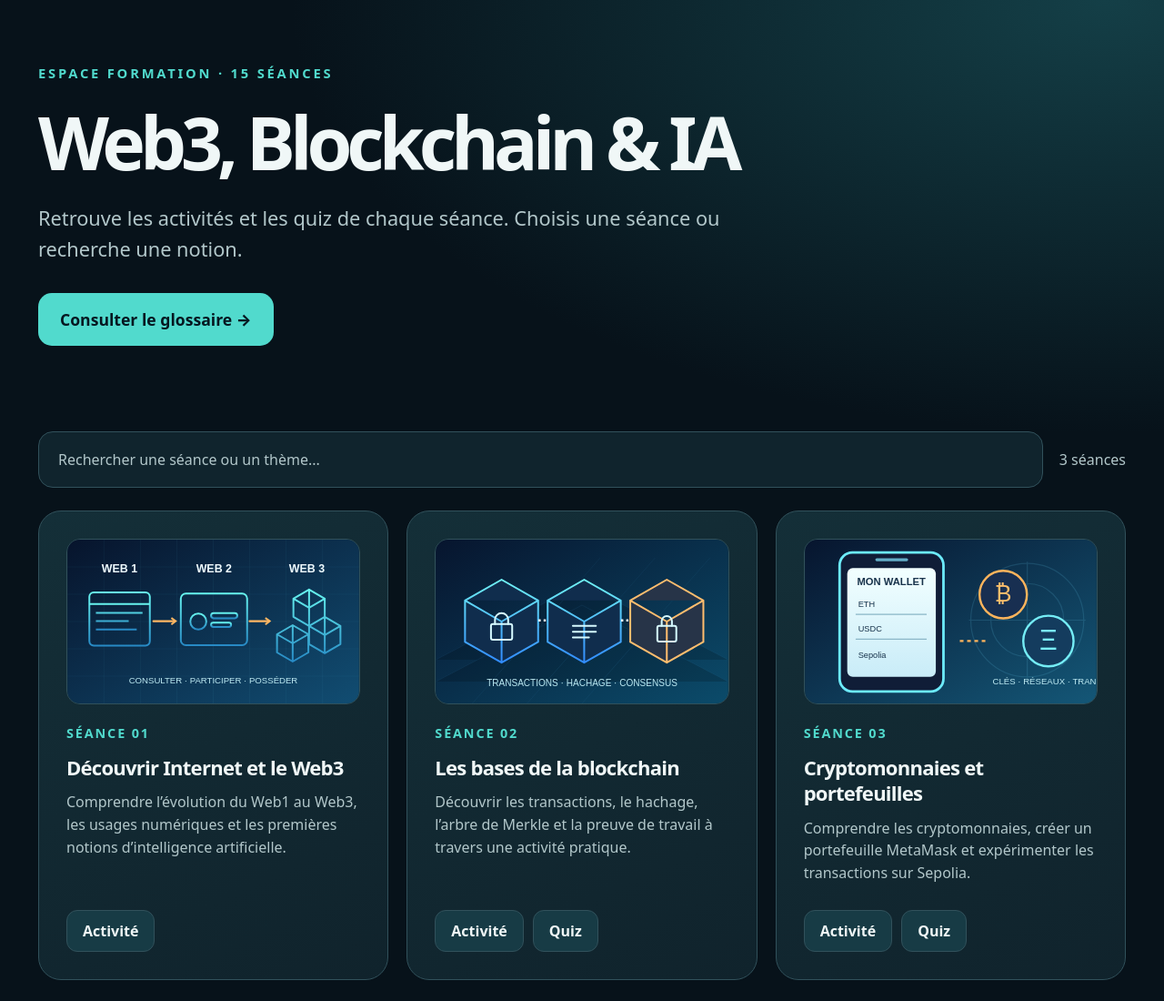
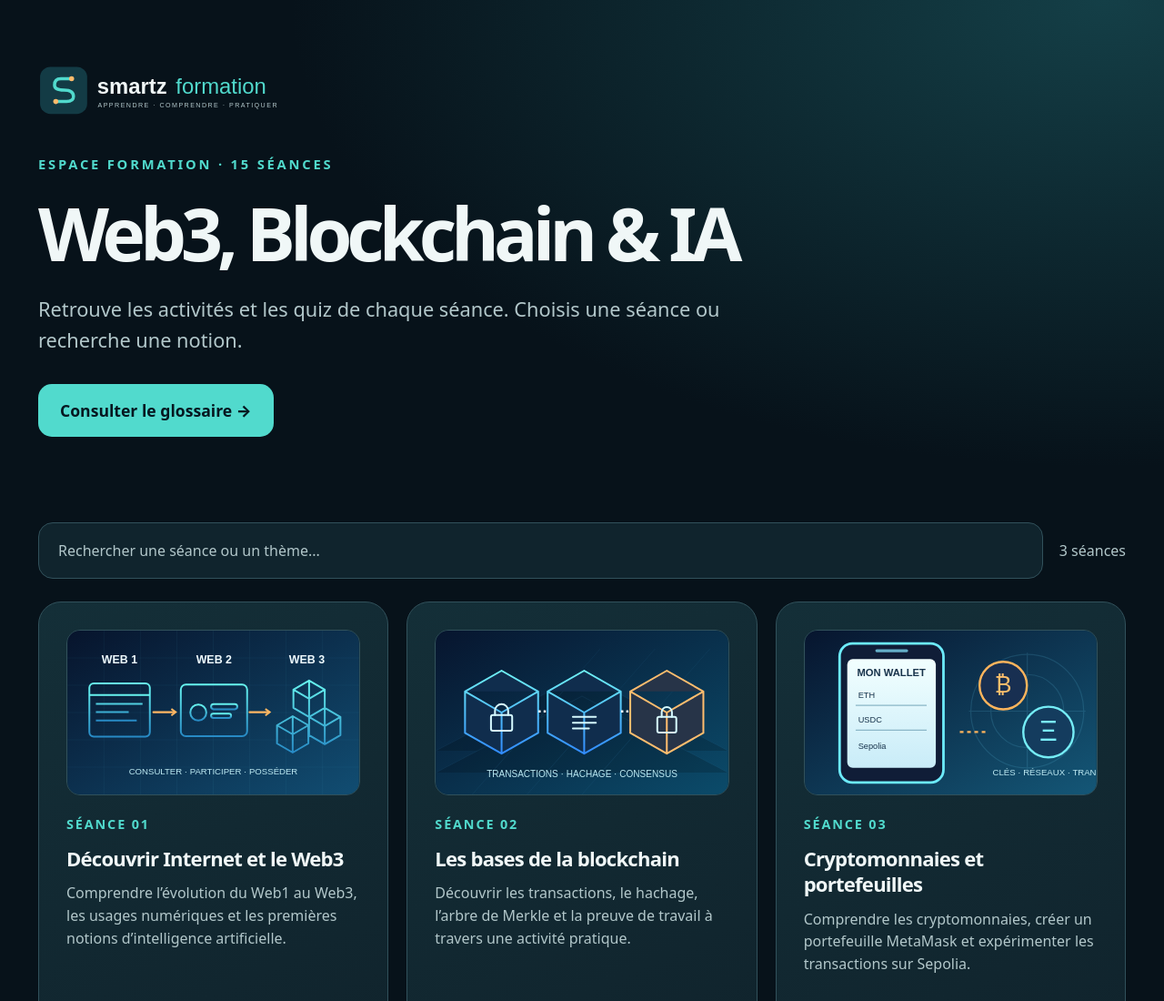
Before and after one commit to smartzformation/formation-web3, a plain HTML site: page index.html in a window 1280 px wide. Shown: the top 1100 px of the page at 91% size. Drawn offline with Linux system fonts and the light colour scheme.

Commit message:
Intégrer logo Smartz Formation et favicon dans accueil

```diff
--- a/index.html
+++ b/index.html
@@ -3,12 +3,13 @@
 <head>
 <meta charset="utf-8">
 <meta name="viewport" content="width=device-width,initial-scale=1">
-<title>Web3, Blockchain & IA · Espace formation</title>
+<title>Smartz Formation · Web3, Blockchain & IA</title>
+<link rel="icon" type="image/svg+xml" href="./images/smartz-icon.svg">
 <style>
 :root{color-scheme:dark;--bg:#07121a;--panel:#112932;--border:#31515b;--muted:#b2c7ca;--mint:#51dacd;--white:#f0f7f7}
 *{box-sizing:border-box}body{margin:0;background:radial-gradient(ellipse 70% 38% at 95% 0%,#143f47 0%,transparent 100%),var(--bg);color:var(--white);font-family:system-ui,-apple-system,"Segoe UI",sans-serif;min-height:100vh}
 main{max-width:1450px;margin:0 auto;padding:70px 42px 90px}
-.eyebrow{font-size:.92rem;font-weight:800;letter-spacing:.19em;color:var(--mint)}
+.brand{display:inline-flex;align-items:center;text-decoration:none;margin-bottom:40px}.brand img{width:min(440px,100%);height:auto;display:block}.eyebrow{font-size:.92rem;font-weight:800;letter-spacing:.19em;color:var(--mint)}
 h1{font-size:clamp(3rem,6.3vw,6rem);letter-spacing:-.075em;line-height:1.05;margin:24px 0 24px;font-weight:850}
 .lead{font-size:clamp(1.08rem,1.7vw,1.4rem);line-height:1.6;color:var(--muted);max-width:790px;margin:0}
 .glossary{display:inline-block;background:var(--mint);color:#061720;font-size:1.1rem;font-weight:800;padding:17px 24px;border-radius:15px;text-decoration:none;margin-top:30px}
@@ -33,6 +34,7 @@ footer a{color:var(--mint);text-decoration:underline;text-underline-offset:3px}f
 <body>
 <main>
 <header>
+<a class="brand" href="./index.html" aria-label="Smartz Formation — accueil"><img src="./images/smartz-logo.svg" alt="Smartz Formation — Apprendre, comprendre, pratiquer" width="440" height="88"></a>
 <div class="eyebrow">ESPACE FORMATION · 15 SÉANCES</div>
 <h1>Web3, Blockchain &amp; IA</h1>
 <p class="lead">Retrouve les activités et les quiz de chaque séance. Choisis une séance ou recherche une notion.</p>
```
